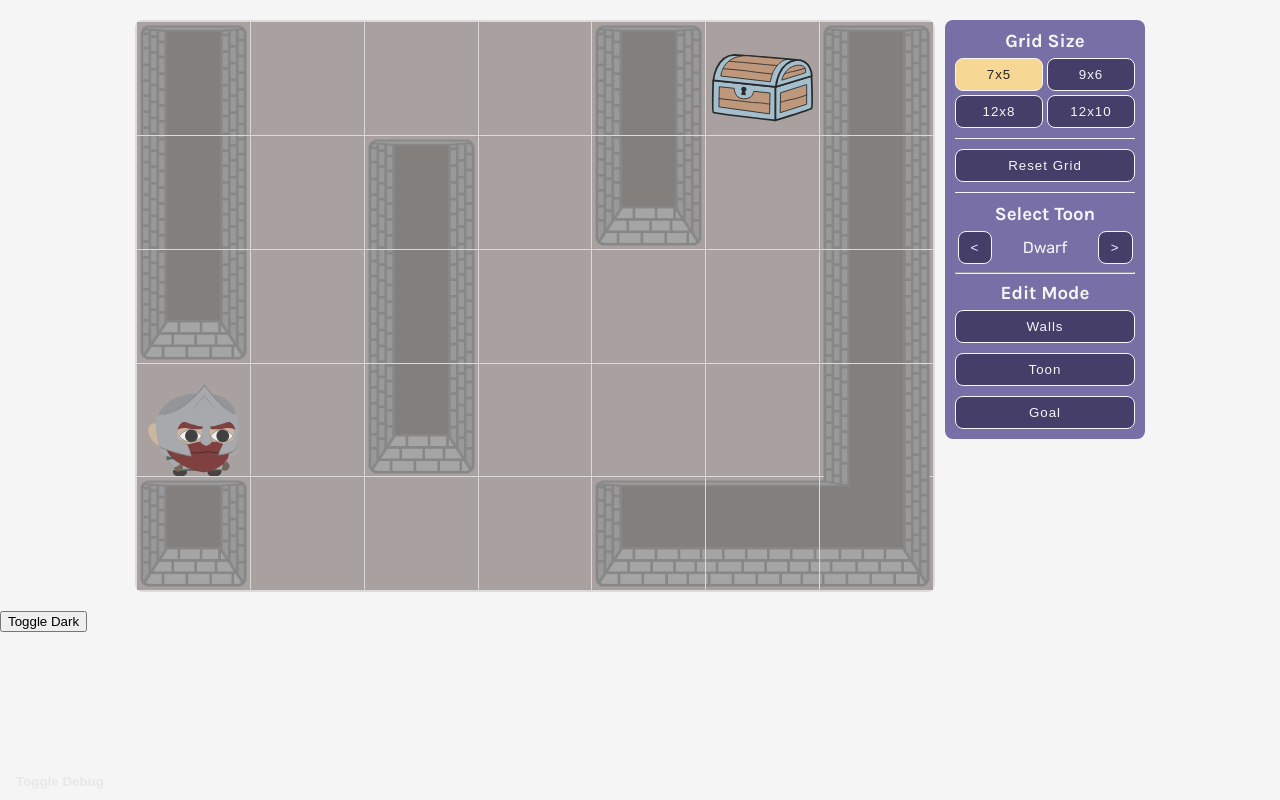
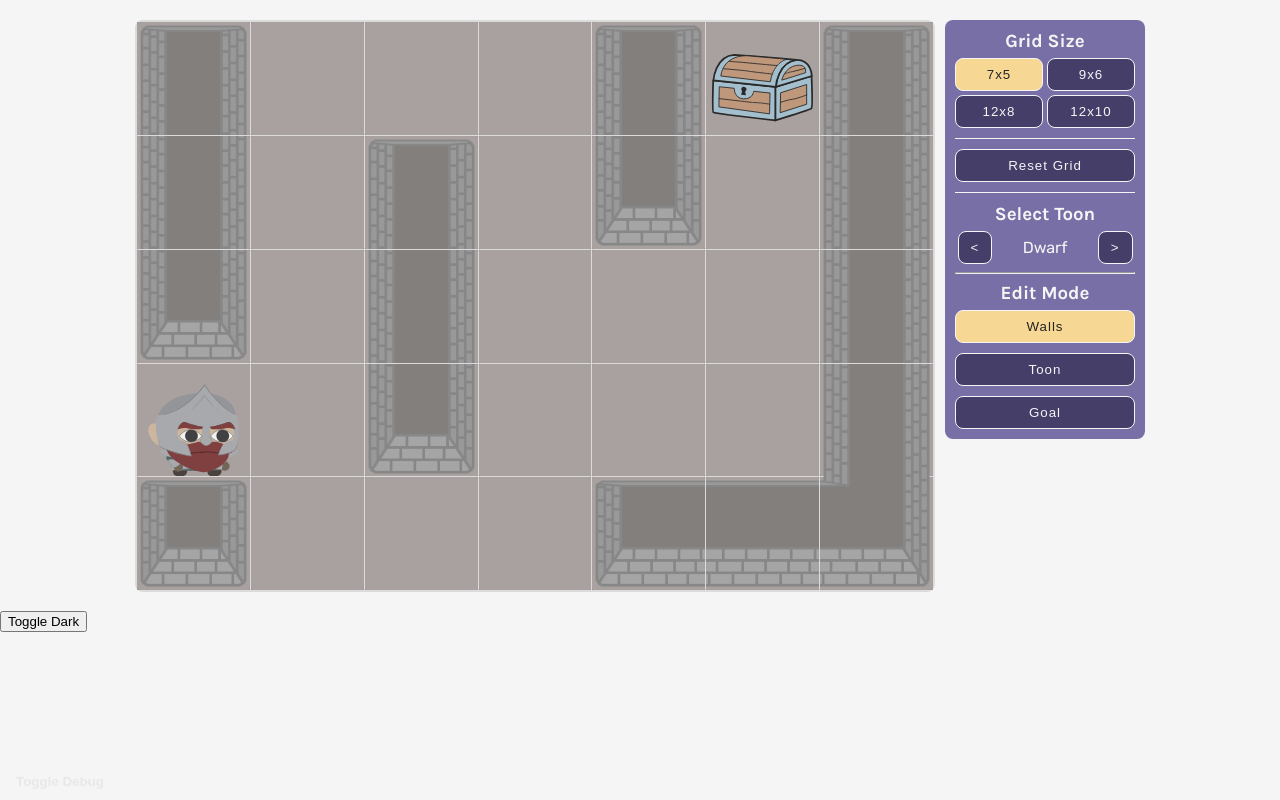
Before and after one commit to mannewdan/dungeon-sim, a React (Vite) app: page / in a window 1280 px wide. Built offline with nearby package versions, Linux system fonts and the light colour scheme.

Commit message:
select edit mode

```diff
--- a/src/App.tsx
+++ b/src/App.tsx
@@ -16,6 +16,7 @@ function App() {
   const { toggleDark, toggleDebug } = useDungeonContext();
   const [currentSizeIndex, setCurrentSizeIndex] = React.useState(0);
   const [currentToonIndex, setCurrentToonIndex] = React.useState(0);
+  const [currentEditIndex, setCurrentEditIndex] = React.useState(0);
   const [grid, setGrid] = React.useState(() => {
     const grid = loadGrid(0);
     return grid ? grid : gridData[0].grid;
@@ -29,7 +30,7 @@ function App() {
       index > sizeOptions.length - 1 ||
       index > gridData.length - 1
     ) {
-      console.log("An invalid index was given to selectNewIndex");
+      console.log("An invalid index was given to selectNewSizeIndex");
       return;
     }
 
@@ -46,6 +47,15 @@ function App() {
       if (prev < 0) prev = toonOptions.length - 1;
       return prev;
     });
+  }
+  function selectNewEditIndex(index: number) {
+    //check index
+    if (index < 0 || index > 2) {
+      console.log("An invalid index was given to selectNewEditIndex");
+      return;
+    }
+
+    setCurrentEditIndex(index);
   }
   function writeGrid(h: number, w: number, newValue: number) {
     if (!inBounds(w, h, grid)) return -1;
@@ -101,6 +111,7 @@ function App() {
           grid={grid}
           writeGrid={writeGrid}
           currentToon={toonOptions[currentToonIndex]}
+          currentEditIndex={currentEditIndex}
         />
         <Control
           sizeOptions={sizeOptions}
@@ -110,6 +121,8 @@ function App() {
           toonOptions={toonOptions}
           currentToonIndex={currentToonIndex}
           incrementToonIndex={incrementToonIndex}
+          currentEditIndex={currentEditIndex}
+          selectNewEditIndex={selectNewEditIndex}
         />
       </div>
 
--- a/src/components/Control.tsx
+++ b/src/components/Control.tsx
@@ -6,6 +6,8 @@ type ControlProps = {
   toonOptions: Array<string>;
   currentToonIndex: number;
   incrementToonIndex: (change: number) => void;
+  currentEditIndex: number;
+  selectNewEditIndex: (index: number) => void;
 };
 
 export function Control({
@@ -16,6 +18,8 @@ export function Control({
   toonOptions,
   currentToonIndex,
   incrementToonIndex,
+  currentEditIndex,
+  selectNewEditIndex,
 }: ControlProps) {
   //render
   const sizeButtons = sizeOptions.map((item, index) => {
@@ -56,9 +60,24 @@ export function Control({
         <div className="control__edit">
           <h3>Edit Mode</h3>
           <div className="control__edit--buttons">
-            <button>Walls</button>
-            <button>Toon</button>
-            <button>Goal</button>
+            <button
+              className={currentEditIndex === 0 ? "active" : ""}
+              onClick={() => selectNewEditIndex(0)}
+            >
+              Walls
+            </button>
+            <button
+              className={currentEditIndex === 1 ? "active" : ""}
+              onClick={() => selectNewEditIndex(1)}
+            >
+              Toon
+            </button>
+            <button
+              className={currentEditIndex === 2 ? "active" : ""}
+              onClick={() => selectNewEditIndex(2)}
+            >
+              Goal
+            </button>
           </div>
         </div>
       </div>
--- a/src/components/Grid.tsx
+++ b/src/components/Grid.tsx
@@ -7,9 +7,15 @@ type GridProps = {
   grid: Array<Array<number>>;
   writeGrid: (w: number, h: number, newValue: number) => void;
   currentToon: string;
+  currentEditIndex: number;
 };
 
-export function Grid({ grid, writeGrid, currentToon }: GridProps) {
+export function Grid({
+  grid,
+  writeGrid,
+  currentToon,
+  currentEditIndex,
+}: GridProps) {
   const [paintType, setPaintType] = React.useState(-1);
   const [mouseIsHeld] = useMouseStatus();
 
--- a/src/css/main.css
+++ b/src/css/main.css
@@ -242,6 +242,7 @@ img {
   margin: 0 auto;
   padding-top: 20px;
   justify-content: center;
+  align-items: start;
   display: grid;
   gap: 10px;
   grid-template-areas: "c" "g";
--- a/src/sass/main.scss
+++ b/src/sass/main.scss
@@ -13,6 +13,7 @@
     padding-top: 20px;
 
     justify-content: center;
+    align-items: start;
 
     display: grid;
     gap: 10px;
```
Also changed, not shown: 1 other file (tests, documents, lock files or other folders).
